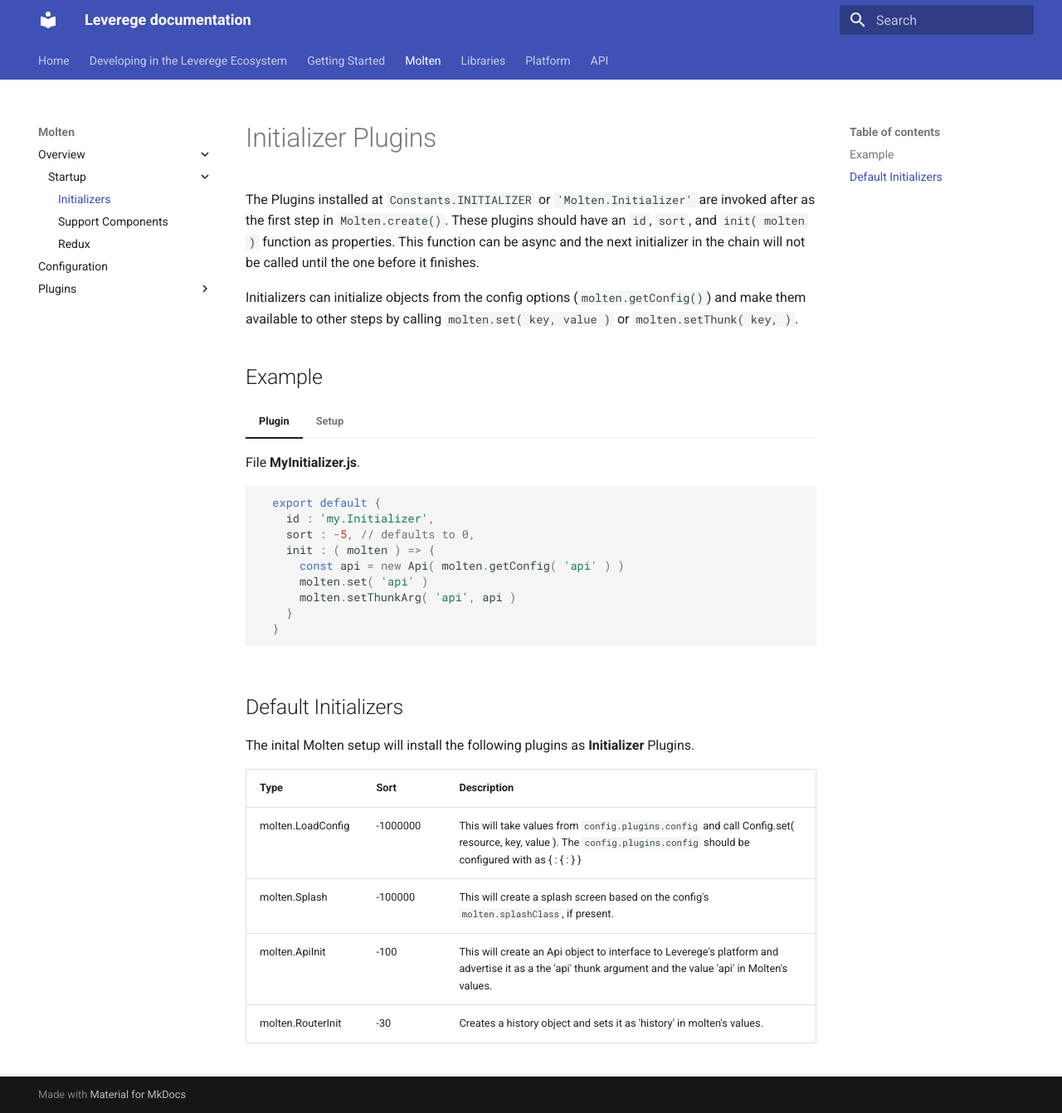
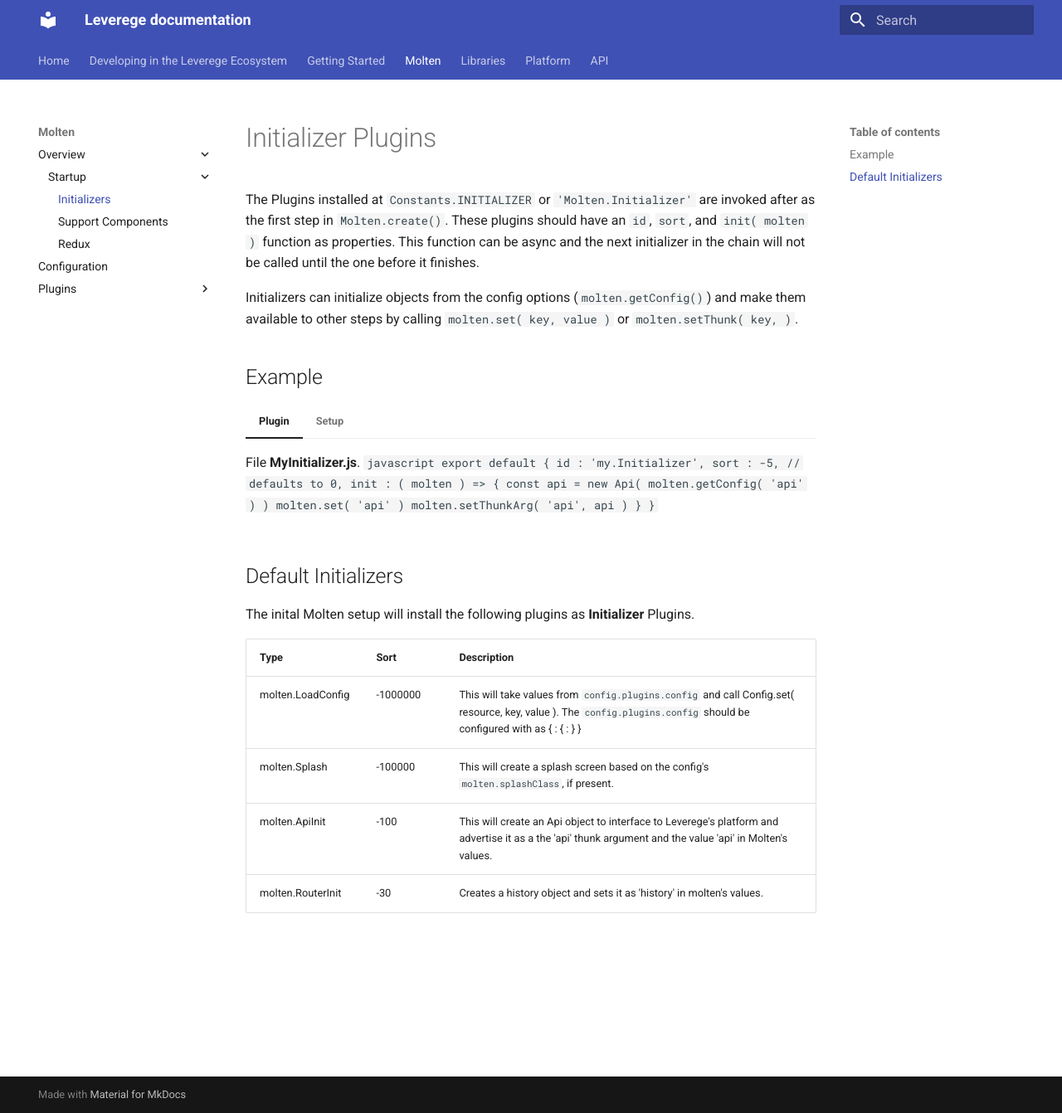
Before and after one commit to nickthenewbie1/mkdocsrtdtest, an MkDocs documentation site: the page built from docs/docs/startup/initializers.md, in a window 1280 px wide and 1342 px high. Shown: the whole window at 83% size. Built offline with MkDocs 1.6.1 and Material for MkDocs 9.7.7, drawn with Linux system fonts in a browser that asks for light colours; the version menu is left out; part of the change alters nothing that is shown.

Commit message:
Update mkdocs.yml

```diff
--- a/mkdocs.yml
+++ b/mkdocs.yml
@@ -114,11 +114,11 @@ markdown_extensions:
   - footnotes
   - meta
   - md_in_html
-  - pymdownx.superfences:
-      custom_fences:
-        - name: mermaid
-          class: mermaid
-          format: !!python/name:mermaid2.fence_mermaid
+ # - pymdownx.superfences:
+ #     custom_fences:
+ #       - name: mermaid
+ #         class: mermaid
+ #         format: !!python/name:mermaid2.fence_mermaid
   - pymdownx.tabbed:
       alternate_style: true
   - toc:
```
